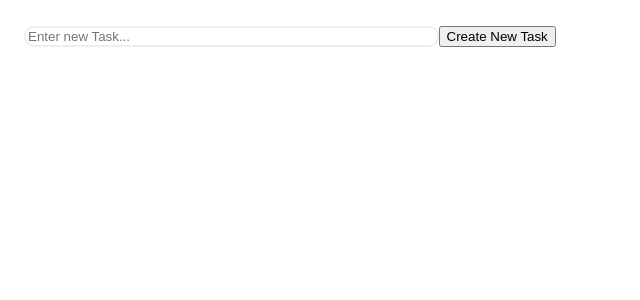
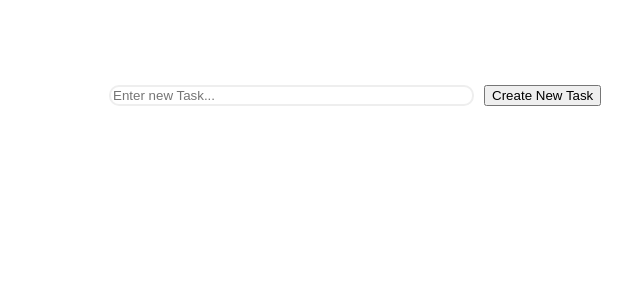
Before and after one commit to david-newton/react-todo-rs, a React (Create React App) app: page / in a window 1280 px wide. Shown: the top 300 px of the page, without its empty margins (0-640 px from the left). Built offline with nearby package versions, Linux system fonts and the light colour scheme.

Commit message:
even more css

```diff
--- a/src/todolist/NewItemForm.css
+++ b/src/todolist/NewItemForm.css
@@ -1,7 +1,12 @@
 .new-list-input{
     padding: 10x;
-    margin: 10px 0;
+    margin: 10px;
     border: 2px solid #eee;
     border-radius: 10px;
     width: 33%;
 }
+
+.new-list-form{
+    padding: 25px;
+    margin: 50px;
+}
```
